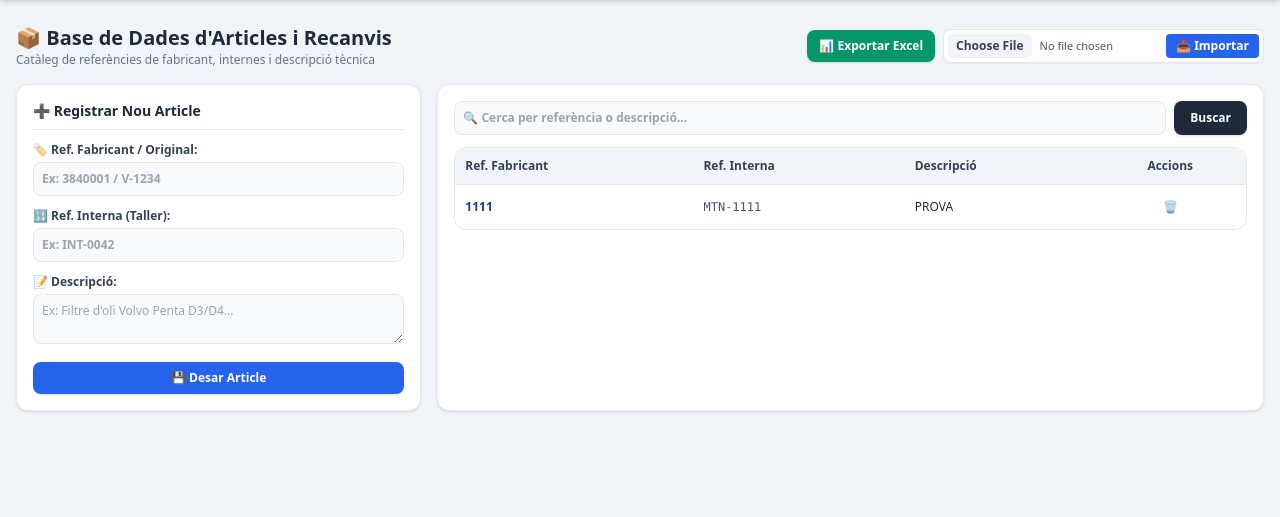
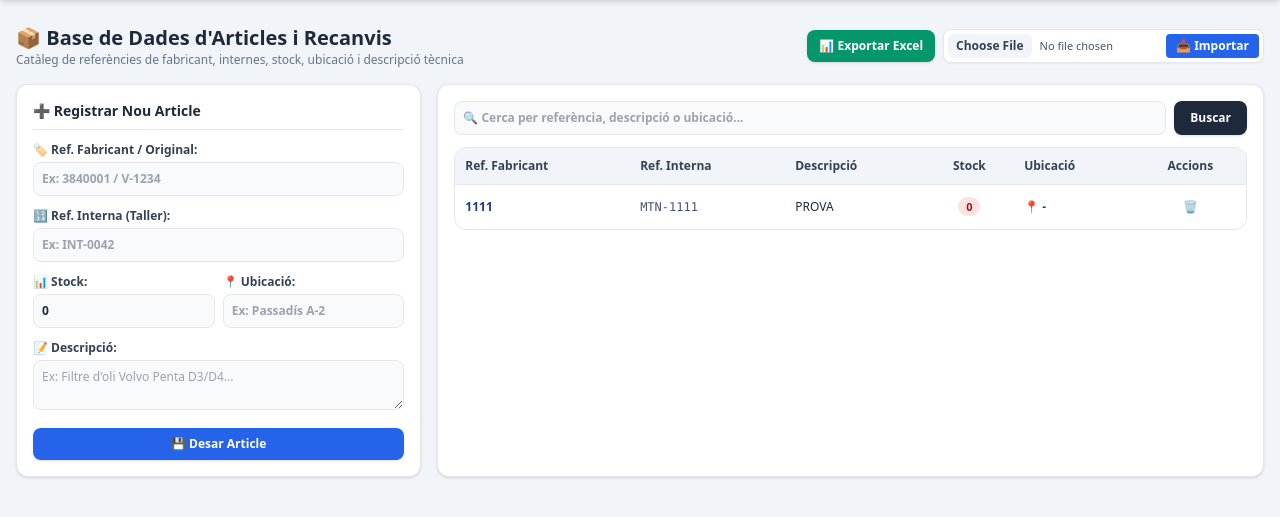
Before and after one commit to motornautic/gant-app, a Flask app: page /articles in a window 1280 px wide. Shown: the part 88-605 px from the top of the page. Run offline with Flask 3, Linux system fonts and the light colour scheme; the visitor is signed in with stand-in values (Sample User, id 1); some libraries are stand-ins or nearby versions.

Commit message:
Enhance articles.html with stock and location fields
Updated article database template to include stock and location fields, and improved search functionality.

```diff
--- a/templates/articles.html
+++ b/templates/articles.html
@@ -7,17 +7,14 @@
     <div class="flex flex-col sm:flex-row justify-between items-start sm:items-center gap-4">
         <div>
             <h2 class="text-xl font-bold text-slate-800">📦 Base de Dades d'Articles i Recanvis</h2>
-            <p class="text-xs text-slate-500 font-medium">Catàleg de referències de fabricant, internes i descripció tècnica</p>
+            <p class="text-xs text-slate-500 font-medium">Catàleg de referències de fabricant, internes, stock, ubicació i descripció tècnica</p>
         </div>
 
-        <!-- BOTONS D'IMPORTACIÓ I EXPORTACIÓ -->
         <div class="flex flex-wrap items-center gap-2">
-            <!-- BOTÓ EXPORTAR -->
             <a href="/exportar_articles" class="bg-emerald-600 hover:bg-emerald-700 text-white font-bold px-3 py-2 rounded-lg text-xs shadow transition flex items-center space-x-1.5 cursor-pointer">
                 <span>📊 Exportar Excel</span>
             </a>
 
-            <!-- FORMULARI IMPORTAR (AMB BOTÓ DE SELECCIÓ DE FITXER) -->
             <form action="/importar_articles" method="POST" enctype="multipart/form-data" class="flex items-center space-x-1 bg-white p-1 rounded-lg border shadow-sm">
                 <input type="file" name="fitxer_excel" accept=".xlsx, .xls, .csv" required class="text-[11px] text-slate-600 file:mr-2 file:py-1 file:px-2 file:rounded-md file:border-0 file:text-xs file:font-bold file:bg-slate-100 file:text-slate-700 hover:file:bg-slate-200 cursor-pointer">
                 <button type="submit" class="bg-blue-600 hover:bg-blue-700 text-white font-bold px-2.5 py-1 rounded text-xs transition cursor-pointer">
@@ -45,6 +42,17 @@
                     <input type="text" name="ref_interna" placeholder="Ex: INT-0042" class="w-full p-2 text-xs border rounded-lg bg-slate-50 focus:bg-white font-bold text-slate-800">
                 </div>
 
+                <div class="grid grid-cols-2 gap-2">
+                    <div>
+                        <label class="block text-xs font-bold text-slate-700 mb-1">📊 Stock:</label>
+                        <input type="number" name="stock" value="0" min="0" required class="w-full p-2 text-xs border rounded-lg bg-slate-50 focus:bg-white font-bold text-slate-800">
+                    </div>
+                    <div>
+                        <label class="block text-xs font-bold text-slate-700 mb-1">📍 Ubicació:</label>
+                        <input type="text" name="ubicacio" placeholder="Ex: Passadís A-2" class="w-full p-2 text-xs border rounded-lg bg-slate-50 focus:bg-white font-bold text-slate-800">
+                    </div>
+                </div>
+
                 <div>
                     <label class="block text-xs font-bold text-slate-700 mb-1">📝 Descripció:</label>
                     <textarea name="descripcio" rows="2" required placeholder="Ex: Filtre d'oli Volvo Penta D3/D4..." class="w-full p-2 text-xs border rounded-lg bg-slate-50 focus:bg-white text-slate-800 font-medium"></textarea>
@@ -59,9 +67,8 @@
         <!-- TAULA I CERCADOR -->
         <div class="bg-white p-4 rounded-xl shadow border lg:col-span-2 space-y-3">
 
-            <!-- BUSCADOR -->
             <form method="GET" action="/articles" class="flex gap-2">
-                <input type="text" name="cerca" value="{{ cerca }}" placeholder="🔍 Cerca per referència o descripció..." class="flex-1 p-2 text-xs border rounded-lg bg-slate-50 focus:bg-white font-semibold">
+                <input type="text" name="cerca" value="{{ cerca }}" placeholder="🔍 Cerca per referència, descripció o ubicació..." class="flex-1 p-2 text-xs border rounded-lg bg-slate-50 focus:bg-white font-semibold">
                 <button type="submit" class="bg-slate-800 hover:bg-slate-900 text-white font-bold px-4 py-2 rounded-lg text-xs shadow">
                     Buscar
                 </button>
@@ -72,7 +79,6 @@
                 {% endif %}
             </form>
 
-            <!-- TAULA D'ARTICLES -->
             <div class="overflow-x-auto border rounded-xl">
                 <table class="w-full text-left border-collapse">
                     <thead>
@@ -80,6 +86,8 @@
                             <th class="p-2.5">Ref. Fabricant</th>
                             <th class="p-2.5">Ref. Interna</th>
                             <th class="p-2.5">Descripció</th>
+                            <th class="p-2.5 text-center">Stock</th>
+                            <th class="p-2.5">Ubicació</th>
                             <th class="p-2.5 text-center">Accions</th>
                         </tr>
                     </thead>
@@ -89,6 +97,12 @@
                             <td class="p-2.5 font-bold text-blue-900">{{ art.ref }}</td>
                             <td class="p-2.5 font-mono text-slate-600">{{ art.ref_interna if art.ref_interna else '-' }}</td>
                             <td class="p-2.5 font-medium">{{ art.descripcio }}</td>
+                            <td class="p-2.5 text-center">
+                                <span class="px-2 py-0.5 rounded-full font-bold text-[11px] {% if art.stock|int > 0 %}bg-emerald-100 text-emerald-800{% else %}bg-red-100 text-red-800{% endif %}">
+                                    {{ art.stock }}
+                                </span>
+                            </td>
+                            <td class="p-2.5 font-bold text-slate-700">📍 {{ art.ubicacio }}</td>
                             <td class="p-2.5 text-center">
                                 <form action="/eliminar_article" method="POST" onsubmit="return confirm('Segur que vols eliminar aquest article?');" class="inline">
                                     <input type="hidden" name="csv_index" value="{{ art.csv_index }}">
@@ -100,7 +114,7 @@
                         </tr>
                         {% else %}
                         <tr>
-                            <td colspan="4" class="p-6 text-center text-slate-400 font-semibold">
+                            <td colspan="6" class="p-6 text-center text-slate-400 font-semibold">
                                 No s'han trobat articles registrats.
                             </td>
                         </tr>
```
